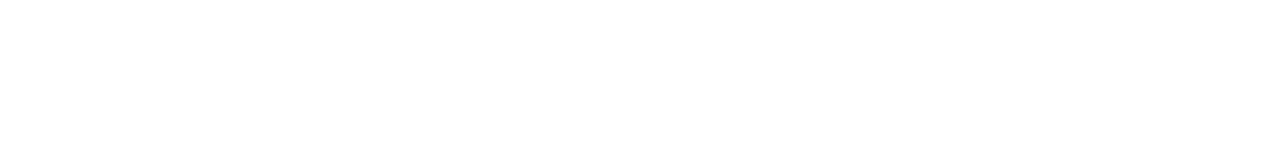
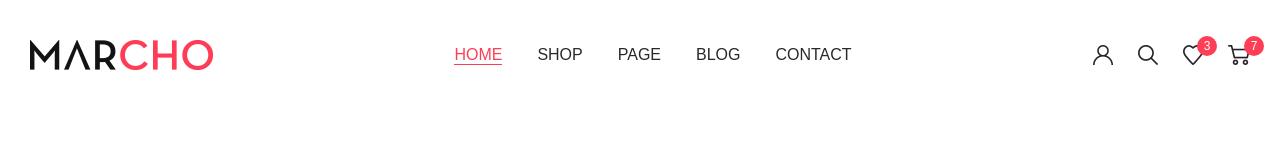
Before and after one commit to dider591/marchoStore, a website: page src/index.html in a window 1280 px wide. Drawn offline with nearby package versions, Linux system fonts and the light colour scheme; files that its build step writes are made by us from their sources.

Commit message:
added header, added fonts

```diff
--- a/src/index.html
+++ b/src/index.html
@@ -7,5 +7,53 @@
     <title>Document</title>
   </head>
   <body>
+    <div class="container">
+      <header class="header">
+        <div class="container">
+          <div class="header__inner">
+            <a class="logo" href="#">
+              <img class="logo__img" src="/img/logo.png" alt="logo" />
+            </a>
+            <nav class="menu">
+              <ul class="menu__list">
+                <li class="menu__list-item">
+                  <a class="menu__list-link menu__list-link--active" href="#"
+                    >HOME</a
+                  >
+                </li>
+                <li class="menu__list-item">
+                  <a class="menu__list-link" href="#">SHOP</a>
+                </li>
+                <li class="menu__list-item">
+                  <a class="menu__list-link" href="#">PAGE</a>
+                </li>
+                <li class="menu__list-item">
+                  <a class="menu__list-link" href="#">BLOG</a>
+                </li>
+                <li class="menu__list-item">
+                  <a class="menu__list-link" href="#">CONTACT</a>
+                </li>
+              </ul>
+            </nav>
+            <div class="user-nav">
+              <a class="user-nav__link" href="#">
+                <img class="user-nav__img" src="/img/icons/user.png" alt="" />
+              </a>
+              <a class="user-nav__link" href="#">
+                <img class="user-nav__img" src="/img/icons/search.png" alt="" />
+              </a>
+              <a class="user-nav__link" href="#">
+                <img class="user-nav__img" src="/img/icons/heart.png" alt="" />
+                <span class="user-nav__num">3</span>
+              </a>
+              <a class="user-nav__link" href="#">
+                <img class="user-nav__img" src="/img/icons/cart.png" alt="" />
+                <span class="user-nav__num">7</span>
+              </a>
+            </div>
+          </div>
+        </div>
+      </header>
+    </div>
   </body>
 </html>
--- a/src/scss/_fonts.scss
+++ b/src/scss/_fonts.scss
@@ -0,0 +1,38 @@
+@font-face {
+  font-family: "Quicksand-Regular", sans-serif;
+  font-weight: 400;
+  font-style: normal;
+  src: local("Quicksand-Regular") url("../fonts/Quicksand-Regular.woff2")
+      format("woff2"),
+    url("../fonts/Quicksand-Regular.woff") format("woff");
+  font-display: swap;
+}
+
+@font-face {
+  font-family: "Quicksand-Medium", sans-serif;
+  font-weight: 500;
+  font-style: normal;
+  src: local("Quicksand-Medium") url("../fonts/Quicksand-Medium.woff2")
+      format("woff2"),
+    url("../fonts/Quicksand-Medium.woff") format("woff");
+  font-display: swap;
+}
+
+@font-face {
+  font-family: "Roboto-Regular", sans-serif;
+  font-weight: 400;
+  font-style: normal;
+  src: local("Roboto-Regular") url("../fonts/Roboto-Regular.woff2")
+      format("woff2"),
+    url("../fonts/Roboto-Regular.woff") format("woff");
+  font-display: swap;
+}
+
+@font-face {
+  font-family: "Roboto-Bold", sans-serif;
+  font-weight: 700;
+  font-style: normal;
+  src: local("Roboto-Bold") url("../fonts/Roboto-Bold.woff2") format("woff2"),
+    url("../fonts/Roboto-Bold.woff") format("woff");
+  font-display: swap;
+}
--- a/src/scss/_global.scss
+++ b/src/scss/_global.scss
@@ -1,2 +1,12 @@
 body {
+  color: $default;
+  font-size: 16px;
+  line-height: 26px;
+  @extend %quicksand-500;
 }
+
+.container {
+  min-width: 1200px;
+  margin: 0 auto;
+  padding: 0 15px;
+}
--- a/src/scss/_vars.scss
+++ b/src/scss/_vars.scss
@@ -0,0 +1,23 @@
+$accent: #fe3e57;
+$default: #8d8d8d;
+$title: #29282d;
+
+%quicksand-400 {
+  font-family: "Quicksand-Regular", sans-serif;
+  font-weight: 400;
+}
+
+%quicksand-500 {
+  font-family: "Quicksand-Medium", sans-serif;
+  font-weight: 500;
+}
+
+%roboto-400 {
+  font-family: "Roboto-Regular", sans-serif;
+  font-weight: 400;
+}
+
+%roboto-700 {
+  font-family: "Roboto-Bold", sans-serif;
+  font-weight: 700;
+}
--- a/src/scss/style.scss
+++ b/src/scss/style.scss
@@ -3,4 +3,61 @@
 @import "./reset";
 @import "./global";
 
+.header {
+  padding: 40px 0;
+  &__inner {
+    display: flex;
+    justify-content: space-between;
+    align-items: center;
+  }
+}
+
+.menu {
+  &__list {
+    display: flex;
+  }
+  &__list-item + .menu__list-item {
+    padding-left: 35px;
+  }
+  &__list-link {
+    color: $title;
+    padding-bottom: 1px;
+    transition: all 0.3s;
+    @extend %quicksand-400;
+    &:hover {
+      color: $accent;
+      border-bottom: 1px solid $accent;
+      @extend %quicksand-500;
+    }
+  }
+  &__list-link--active {
+    color: $accent;
+    border-bottom: 1px solid $accent;
+    @extend %quicksand-500;
+  }
+}
+
+.user-nav {
+  display: flex;
+  &__link {
+    position: relative;
+  }
+  &__link + .user-nav__link {
+    padding-left: 25px;
+  }
+  &__num {
+    position: absolute;
+    width: 20px;
+    height: 20px;
+    background-color: $accent;
+    border-radius: 50%;
+    top: -9px;
+    right: -14px;
+    text-align: center;
+    font-size: 12px;
+    line-height: 20px;
+    color: #fff;
+  }
+}
+
 @import "./media";
```
Also changed, not shown: gulpfile.js (+7 -3 lines), src/fonts/Quicksand-Medium.woff (added), src/fonts/Quicksand-Medium.woff2 (added), src/fonts/Quicksand-Regular.woff (added), src/fonts/Quicksand-Regular.woff2 (added), src/fonts/Roboto-Bold.woff (added), src/fonts/Roboto-Bold.woff2 (added), src/fonts/Roboto-Regular.woff (added), src/fonts/Roboto-Regular.woff2 (added), src/img/icons/cart.png (added), src/img/icons/heart.png (added), src/img/icons/search.png (added), src/img/icons/user.png (added), src/img/logo.png (added), 1 other file.
